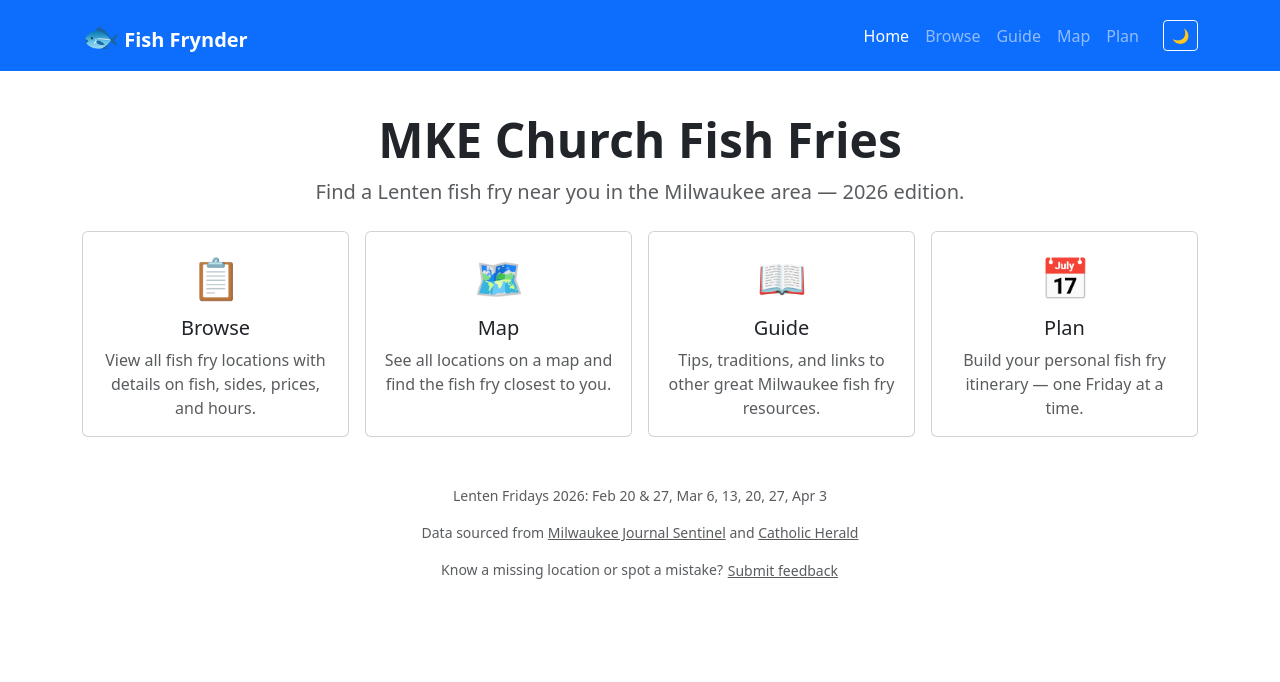
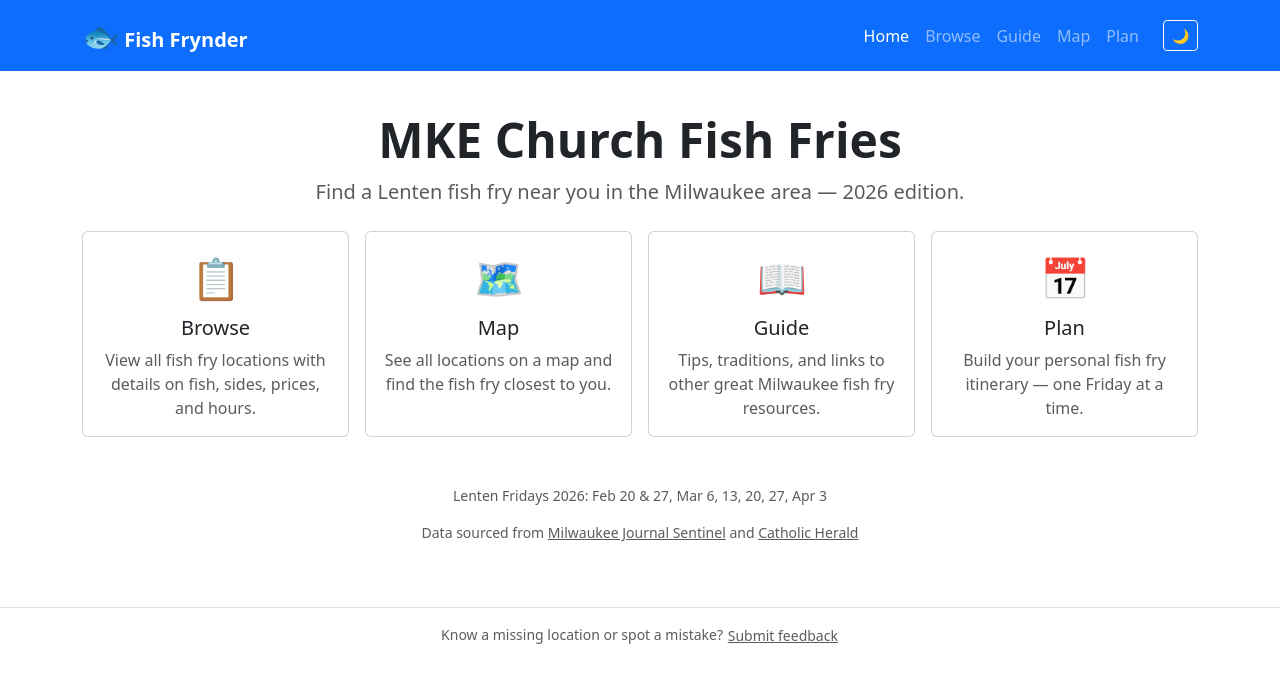
Before and after one commit to jpchip/mke-church-fish-fry, a React (Vite) app: page / in a window 1280 px wide. Shown: the top 682 px of the page. Built offline with nearby package versions, Linux system fonts and the light colour scheme.

Commit message:
add footer

```diff
--- a/src/components/Layout.tsx
+++ b/src/components/Layout.tsx
@@ -1,5 +1,6 @@
 import { Outlet } from 'react-router-dom'
 import NavBar from './NavBar'
+import FeedbackModal from './FeedbackModal'
 
 export default function Layout() {
   return (
@@ -8,6 +9,18 @@ export default function Layout() {
       <main className="container py-3">
         <Outlet />
       </main>
+      <footer className="border-top text-center text-muted small py-3 mt-2 no-print">
+        Know a missing location or spot a mistake?{' '}
+        <button
+          type="button"
+          className="btn btn-link btn-sm p-0 text-muted"
+          data-bs-toggle="modal"
+          data-bs-target="#feedbackModal"
+        >
+          Submit feedback
+        </button>
+      </footer>
+      <FeedbackModal modalId="feedbackModal" />
     </>
   )
 }
--- a/src/pages/Home.tsx
+++ b/src/pages/Home.tsx
@@ -1,5 +1,4 @@
 import { Link } from 'react-router-dom'
-import FeedbackModal from '../components/FeedbackModal'
 
 export default function Home() {
   return (
@@ -75,19 +74,6 @@ export default function Home() {
         </a>
       </p>
 
-      <p className="text-muted small mt-3">
-        Know a missing location or spot a mistake?{' '}
-        <button
-          type="button"
-          className="btn btn-link btn-sm p-0 text-muted"
-          data-bs-toggle="modal"
-          data-bs-target="#feedbackModal"
-        >
-          Submit feedback
-        </button>
-      </p>
-
-      <FeedbackModal modalId="feedbackModal" />
     </div>
   )
 }
```
